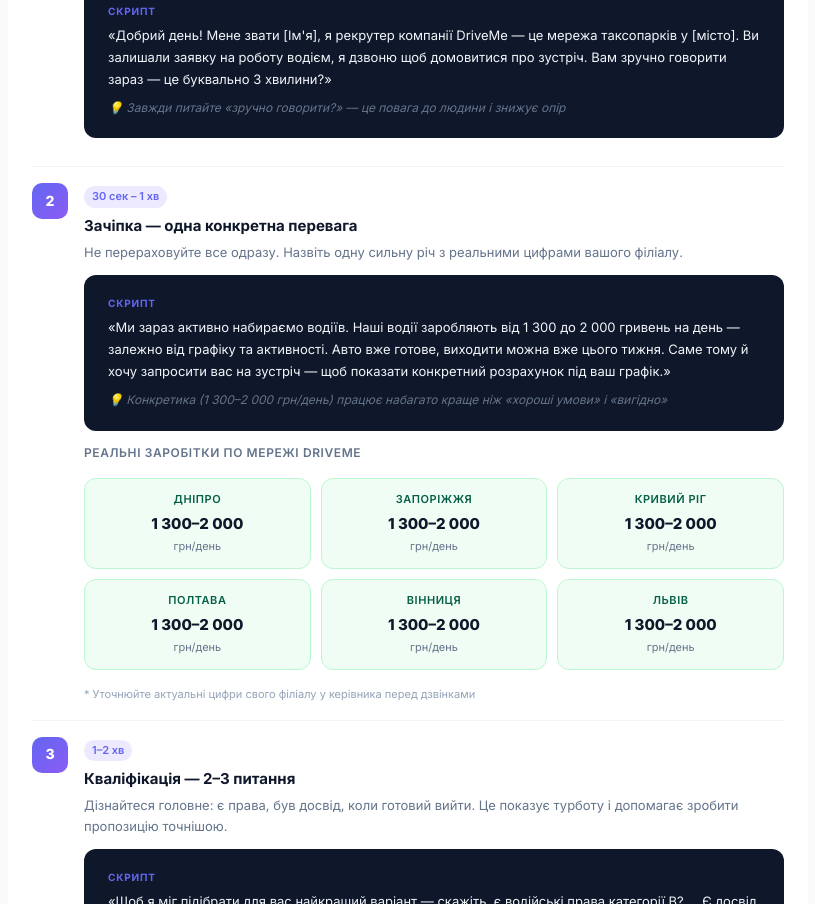
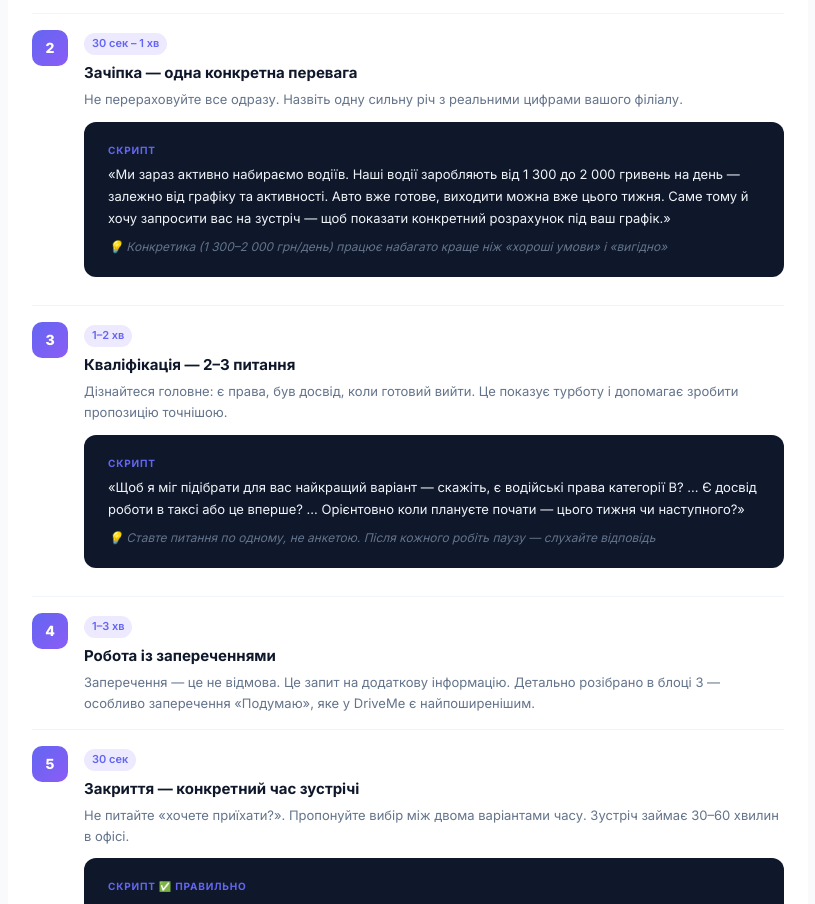
Before and after one commit to ivanvolchan-1975/my-first-project, a plain HTML site: page recruiter-training.html in a window 1280 px wide. Shown: the part 1662-2566 px from the top of the page, without its empty margins (232-1047 px from the left). Drawn offline with Linux system fonts and the light colour scheme.

Commit message:
Remove branch context card from Block 1

```diff
--- a/recruiter-training.html
+++ b/recruiter-training.html
@@ -184,11 +184,6 @@
       <li><strong>Обіцянки без підстав.</strong> «У нас найвищі заробітки!» без цифр — недовіра</li>
     </ul>
   </div>
-
-  <div class="card card-yellow">
-    <h3>💡 Контекст DriveMe: 7 філіалів — різний рівень</h3>
-    <p style="margin-top:6px">Не порівнюйте філіали між собою в розмові з кандидатом. Говоріть про конкретні цифри саме його міста — це чесно і переконливо. Дніпро, Запоріжжя, Кривий Ріг, Полтава, Вінниця, Львів — кожен ринок свій.</p>
-  </div>
 </div>
 
 <!-- БЛОК 2: СТРУКТУРА ДЗВІНКА -->
@@ -236,43 +231,6 @@
           <div class="role">Скрипт</div>
           <div class="text">«Ми зараз активно набираємо водіїв. Наші водії заробляють від 1 300 до 2 000 гривень на день — залежно від графіку та активності. Авто вже готове, виходити можна вже цього тижня. Саме тому й хочу запросити вас на зустріч — щоб показати конкретний розрахунок під ваш графік.»</div>
           <div class="note">💡 Конкретика (1 300–2 000 грн/день) працює набагато краще ніж «хороші умови» і «вигідно»</div>
-        </div>
-
-        <div style="margin-top:12px">
-          <p style="font-size:12px;font-weight:600;color:#64748b;margin-bottom:8px;text-transform:uppercase;letter-spacing:.05em">Реальні заробітки по мережі DriveMe</p>
-          <div class="earnings-grid">
-            <div class="earn-card">
-              <div class="city">Дніпро</div>
-              <div class="amount">1 300–2 000</div>
-              <div class="sub">грн/день</div>
-            </div>
-            <div class="earn-card">
-              <div class="city">Запоріжжя</div>
-              <div class="amount">1 300–2 000</div>
-              <div class="sub">грн/день</div>
-            </div>
-            <div class="earn-card">
-              <div class="city">Кривий Ріг</div>
-              <div class="amount">1 300–2 000</div>
-              <div class="sub">грн/день</div>
-            </div>
-            <div class="earn-card">
-              <div class="city">Полтава</div>
-              <div class="amount">1 300–2 000</div>
-              <div class="sub">грн/день</div>
-            </div>
-            <div class="earn-card">
-              <div class="city">Вінниця</div>
-              <div class="amount">1 300–2 000</div>
-              <div class="sub">грн/день</div>
-            </div>
-            <div class="earn-card">
-              <div class="city">Львів</div>
-              <div class="amount">1 300–2 000</div>
-              <div class="sub">грн/день</div>
-            </div>
-          </div>
-          <p style="font-size:11px;color:#94a3b8;margin-top:4px">* Уточнюйте актуальні цифри свого філіалу у керівника перед дзвінками</p>
         </div>
       </div>
     </div>
```
